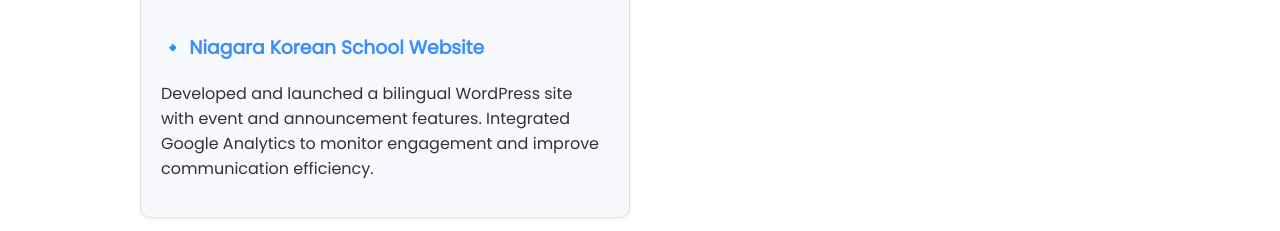
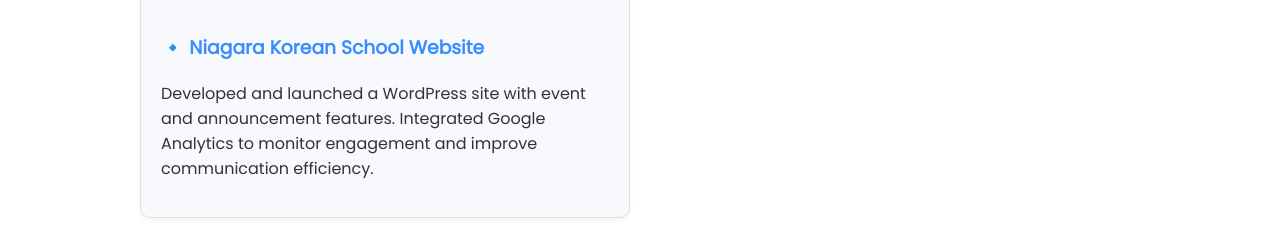
Before and after one commit to SeolheeKim7/SeolheeKim7.github.io, a plain HTML site: page index.html in a window 1280 px wide. Shown: the part 2370-2601 px from the top of the page. Drawn offline with Linux system fonts and the light colour scheme.

Commit message:
Update index.html

```diff
--- a/index.html
+++ b/index.html
@@ -169,7 +169,7 @@
         <div class="project-card">
           <img src="images/niagarakoreanschool_site.png" alt="Niagara Korean School Website" style="width:100%; border-radius: 10px; margin-bottom: 10px;">
           <h3>🔹 <a href="https://www.niagarakoreanschool.com/" target="_blank">Niagara Korean School Website</a></h3>
-          <p>Developed and launched a bilingual WordPress site with event and announcement features. Integrated Google Analytics to monitor engagement and improve communication efficiency.</p>
+          <p>Developed and launched a WordPress site with event and announcement features. Integrated Google Analytics to monitor engagement and improve communication efficiency.</p>
         </div>
       </div>
     </section>
```
